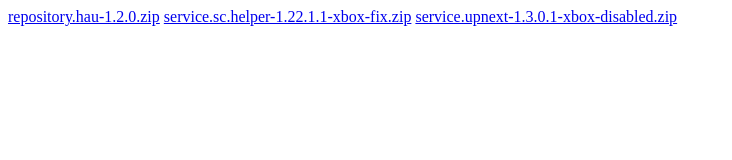
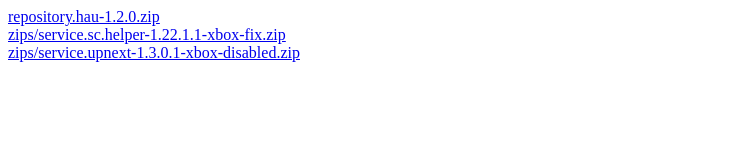
Before and after one commit to hau-hau-hau/hau, a plain HTML site: page index.html in a window 1280 px wide. Shown: the whole page, without its empty margins (0-732 px from the left). Drawn offline with Linux system fonts and the light colour scheme.

Commit message:
Update index.html

```diff
--- a/index.html
+++ b/index.html
@@ -1,3 +1,3 @@
-<a href="repository.hau-1.2.0.zip">repository.hau-1.2.0.zip</a>
-<a href="zips/service.sc.helper-1.22.1.1-xbox-fix.zip">service.sc.helper-1.22.1.1-xbox-fix.zip</a>
-<a href="zips/service.upnext-1.3.0.1-xbox-disabled.zip">service.upnext-1.3.0.1-xbox-disabled.zip</a>
+<a href="repository.hau-1.2.0.zip">repository.hau-1.2.0.zip</a><br>
+<a href="zips/service.sc.helper-1.22.1.1-xbox-fix.zip">zips/service.sc.helper-1.22.1.1-xbox-fix.zip</a><br>
+<a href="zips/service.upnext-1.3.0.1-xbox-disabled.zip">zips/service.upnext-1.3.0.1-xbox-disabled.zip</a><br>
```
